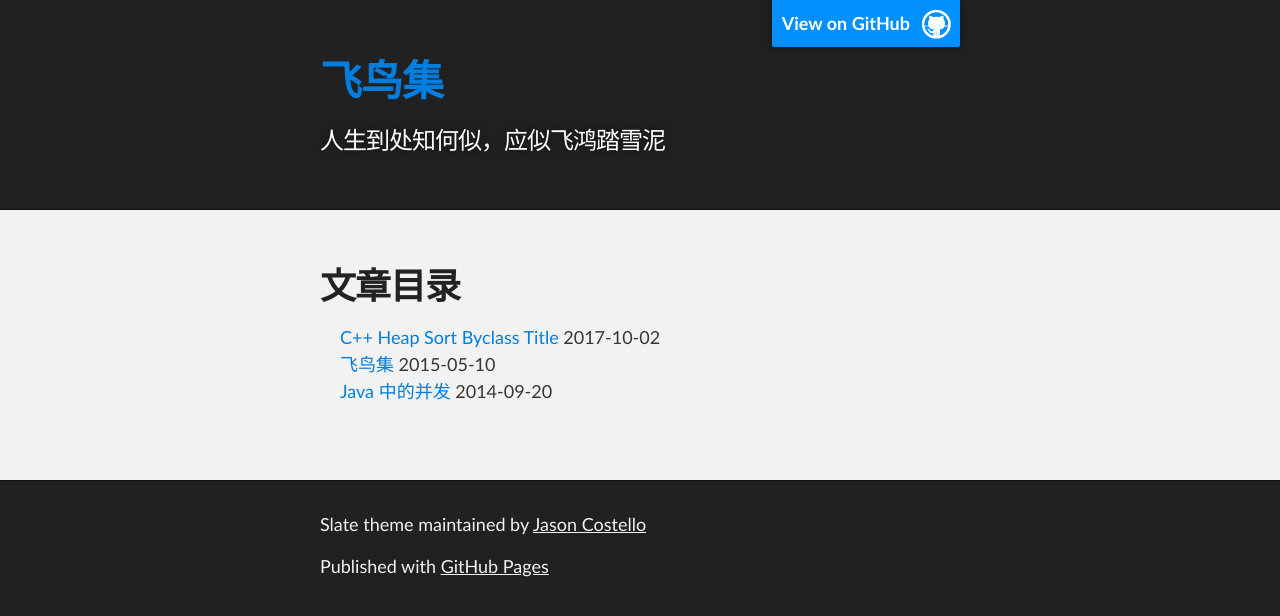
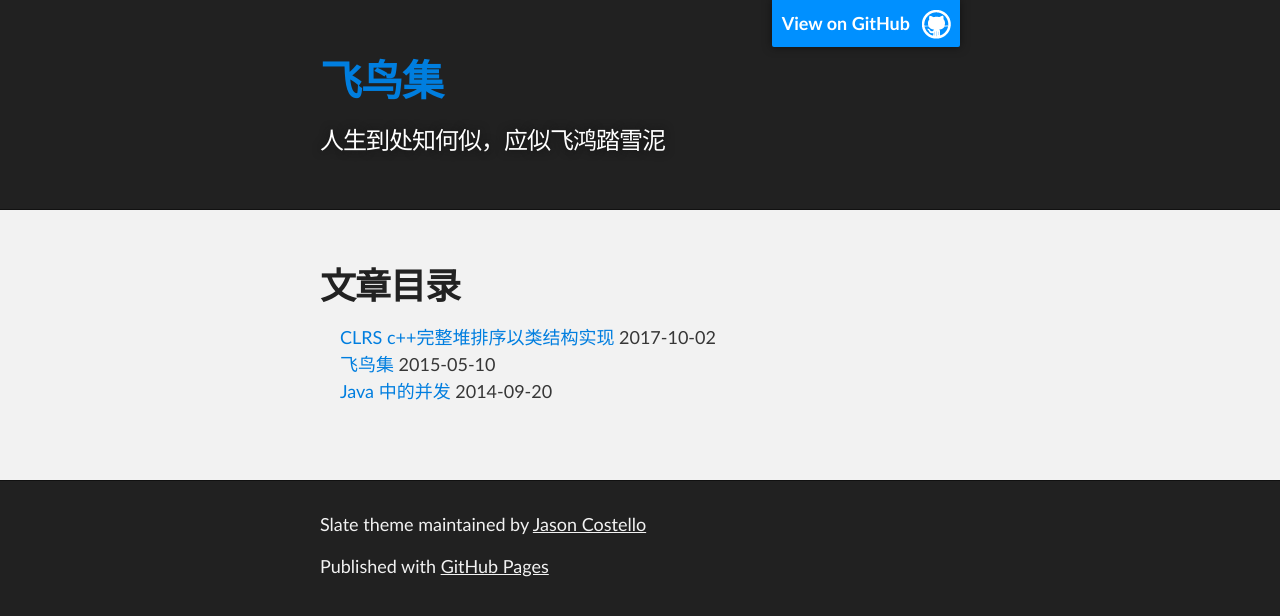
Before and after one commit to IceLanguage/icelanguage.github.io, a Jekyll site: the page built from index.html, in a window 1280 px wide. Shown: the top 616 px of the page. Built offline with Jekyll 4.4.1, drawn with Linux system fonts in a browser that asks for light colours; Markdown is read by kramdown in place of the engine named in the settings; the list of posts is cut into pages by our own code.

Commit message:
修改，观察能否语法高亮

````diff
--- a/_posts/2017-10-02-c++-heap-sort-byclass-title.md
+++ b/_posts/2017-10-02-c++-heap-sort-byclass-title.md
@@ -1,3 +1,10 @@
+---
+layout: post
+title: CLRS c++完整堆排序以类结构实现
+category: 技术
+comments: true
+---
+
 程序不当之处，欢迎指正
 
 ```
````
